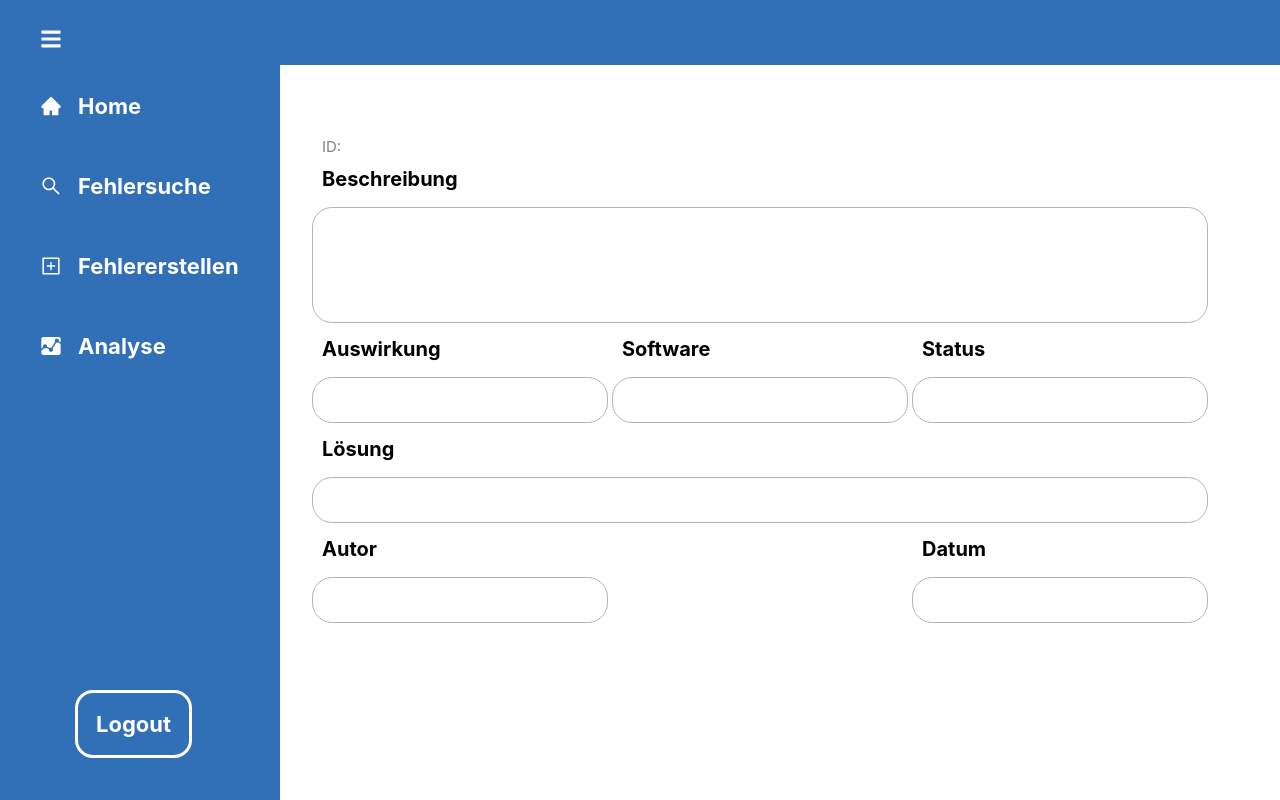
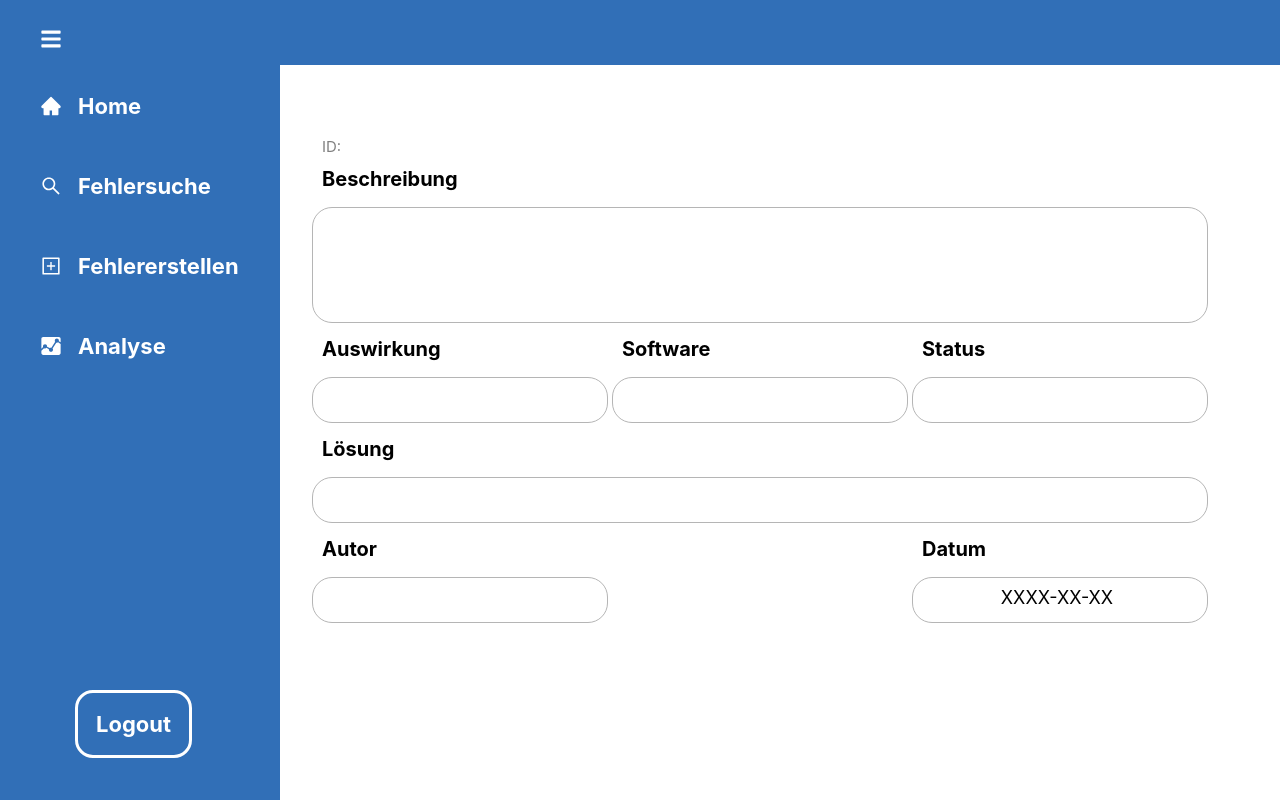
Before and after one commit to HuSchKa2020/Studienarbeit, a React (Create React App) app in the folder client/: page /fehler/ansicht/1 in a window 1280 px wide. Built offline with nearby package versions, Linux system fonts and the light colour scheme; no server answers.

Commit message:
Datum wurde professionell gekürzt

```diff
--- a/client/src/components/EinzelnerFehler.js
+++ b/client/src/components/EinzelnerFehler.js
@@ -10,7 +10,7 @@ const Fehler = () => {
   var id = path[3];
 
   let history = useHistory();
-  const [fehler, setFehler] = useState({});
+  const [fehler, setFehler] = useState({ erstellt_am: "XXXX-XX-XX" });
 
   const getFehler = async () => {
     try {
@@ -82,7 +82,9 @@ const Fehler = () => {
         <p className="einFehlerUeber">Datum</p>
       </div>
       <div className="box-Datum">
-        <p className="einzelFehlerInhalt">{fehler.erstellt_am}</p>
+        <p className="einzelFehlerInhalt">
+          {fehler.erstellt_am.substring(0, 10)}
+        </p>
       </div>
     </article>
   );
--- a/client/src/components/Fehlerzeile.js
+++ b/client/src/components/Fehlerzeile.js
@@ -30,7 +30,7 @@ const Fehlerzeile = ({
           <p>{softwarename}</p>
         </div>
         <div className="flex-item">
-          <p>{erstellt_am}</p>
+          <p>{erstellt_am.substring(0, 10)}</p>
         </div>
       </div>
     </article>
```
